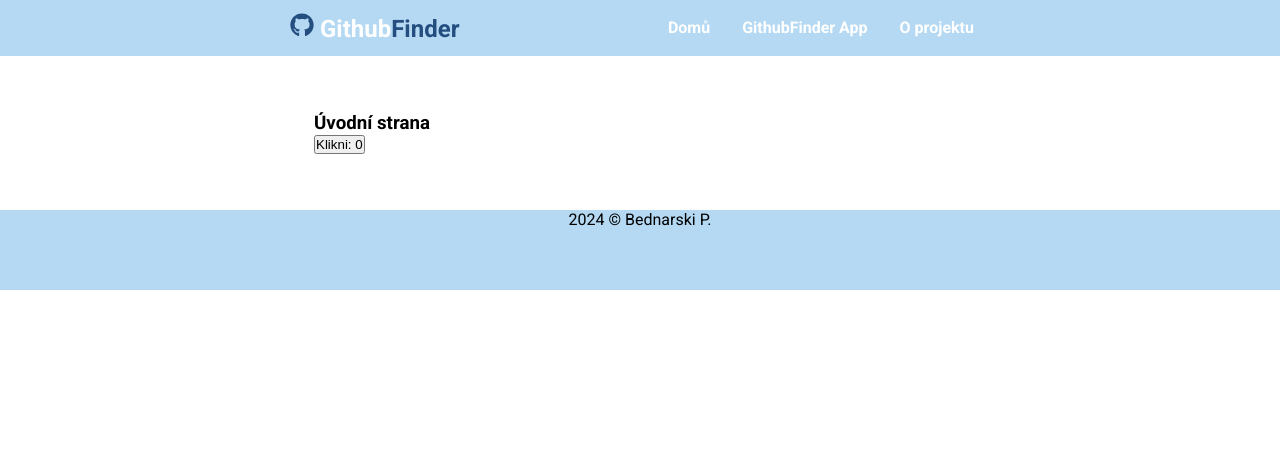
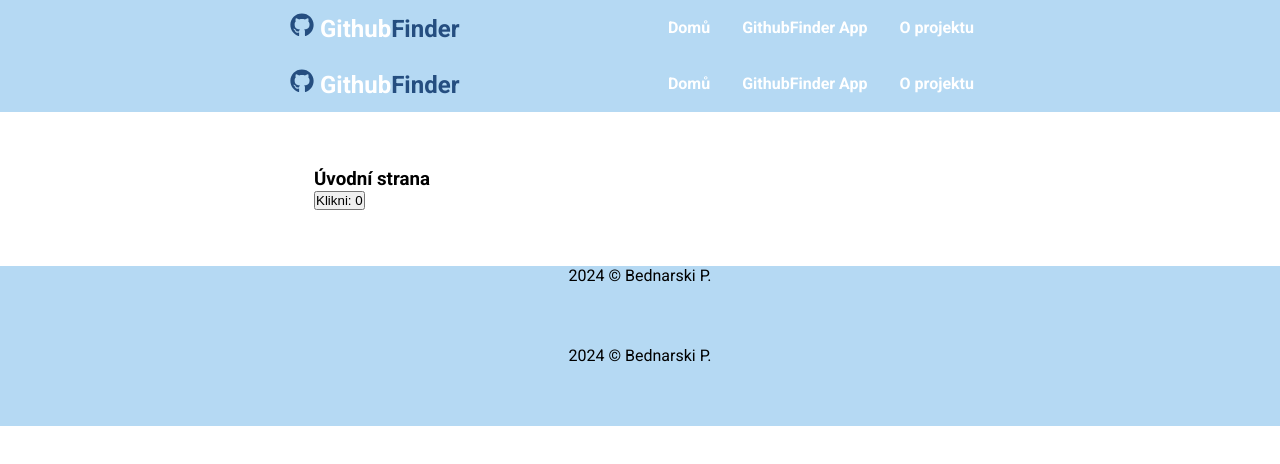
Before and after one commit to pettik/engeto-react-web, a React (Create React App) app: page / in a window 1280 px wide. Shown: the top 464 px of the page. Built offline with nearby package versions, Linux system fonts and the light colour scheme.

Commit message:
Update App.js

```diff
--- a/src/App.js
+++ b/src/App.js
@@ -1,24 +1,30 @@
+import { BrowserRouter as Router, Route, Routes } from 'react-router-dom';
+import Navbar from './components/Navbar';
+import Footer from './components/Footer';
+import Home from './pages/Home';
+import About from './pages/About';
+import GitHubFinder from './pages/GitHubFinder';
+import SharedLayout from './pages/SharedLayout';
 import './App.css';
-import { BrowserRouter, Routes, Route } from 'react-router-dom';
-import Home from './pages/Home';
-import GithubFinder from './pages/GitHubFinder';
-import About from './pages/About';
-import ErrorPage from './pages/Error';
-import SharedLayout from './pages/SharedLayout';
 
-const App = () => {
+function App() {
   return (
-    <BrowserRouter>
-      <Routes>
-        <Route path="/" element={<SharedLayout />}>
-          <Route index element={<Home />} />
-          <Route path="/github-profiles" element={<GithubFinder />} />
-          <Route path="/about" element={<About />} />
-          <Route path="*" element={<ErrorPage />} />
-        </Route>
-      </Routes>
-    </BrowserRouter>
+    <Router>
+      <div className="app-container">
+        <Navbar />
+        <div className="content">
+          <Routes>
+            <Route path="/" element={<SharedLayout />}>
+              <Route index element={<Home />} />
+              <Route path="about" element={<About />} />
+              <Route path="github-finder" element={<GitHubFinder />} />
+            </Route>
+          </Routes>
+        </div>
+        <Footer />
+      </div>
+    </Router>
   );
-};
+}
 
 export default App;
```
